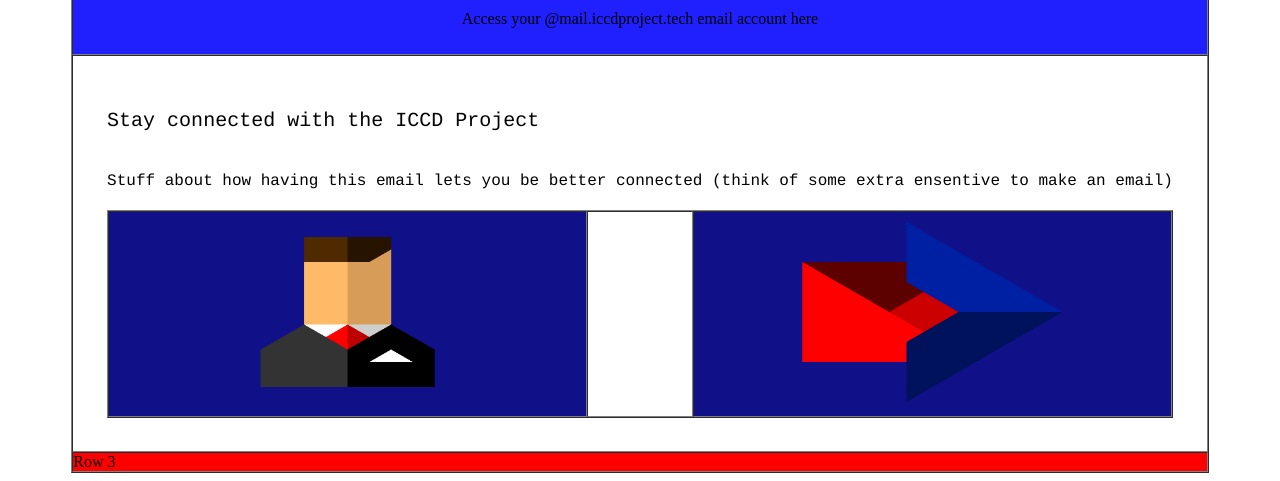
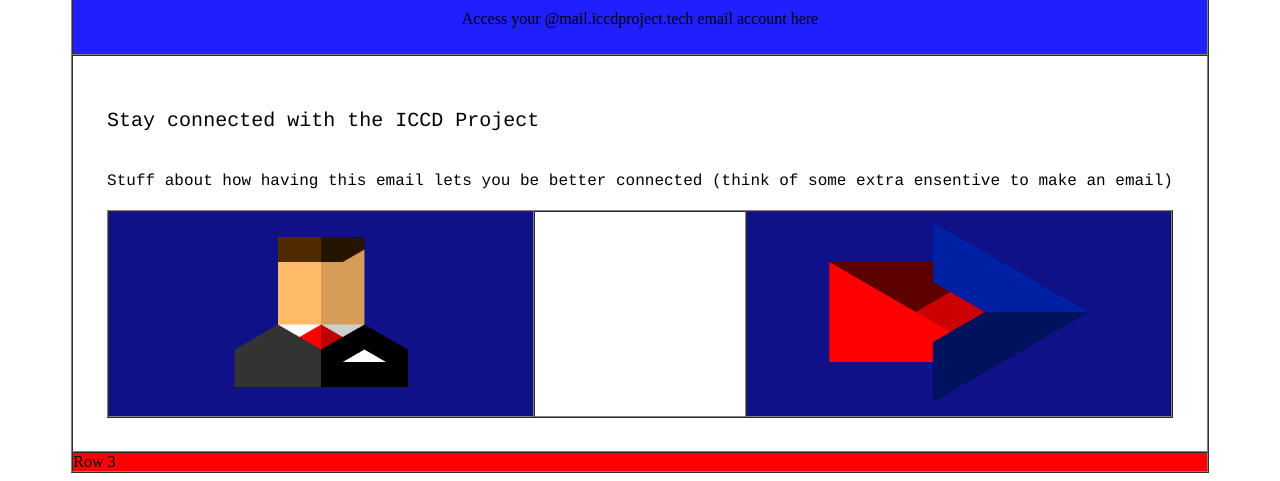
Before and after one commit to KosmicCO/Email-Server, a plain HTML site: page index.html in a window 1280 px wide. Shown: the part 772-1253 px from the top of the page. Drawn offline with Linux system fonts and the light colour scheme.

Commit message:
Update index.html

```diff
--- a/index.html
+++ b/index.html
@@ -53,13 +53,13 @@
 
                 <table border = "1" cellpadding = "0" cellspacing = "0" width = "100%">
                   <tr>
-                    <td width = "45%" align = "center" valign = "top" bgcolor = "#101088">
+                    <td width = "40%" align = "center" valign = "top" bgcolor = "#101088">
                       <img src="Mail-Images/New-Account.png" height = "200" width = "auto"/>
                     </td>
-                    <td style = "font-size: 0; line-height: 0;" width = "10%">
+                    <td style = "font-size: 0; line-height: 0;" width = "20%">
                       &nbsp;
                     </td>
-                    <td width = "45%" align = "center" valign = "top" bgcolor = "101088">
+                    <td width = "40%" align = "center" valign = "top" bgcolor = "101088">
                       <img src="Mail-Images/Log-In.png" height = "200" width = "auto"/>
                     </td>
                   </tr>
```
